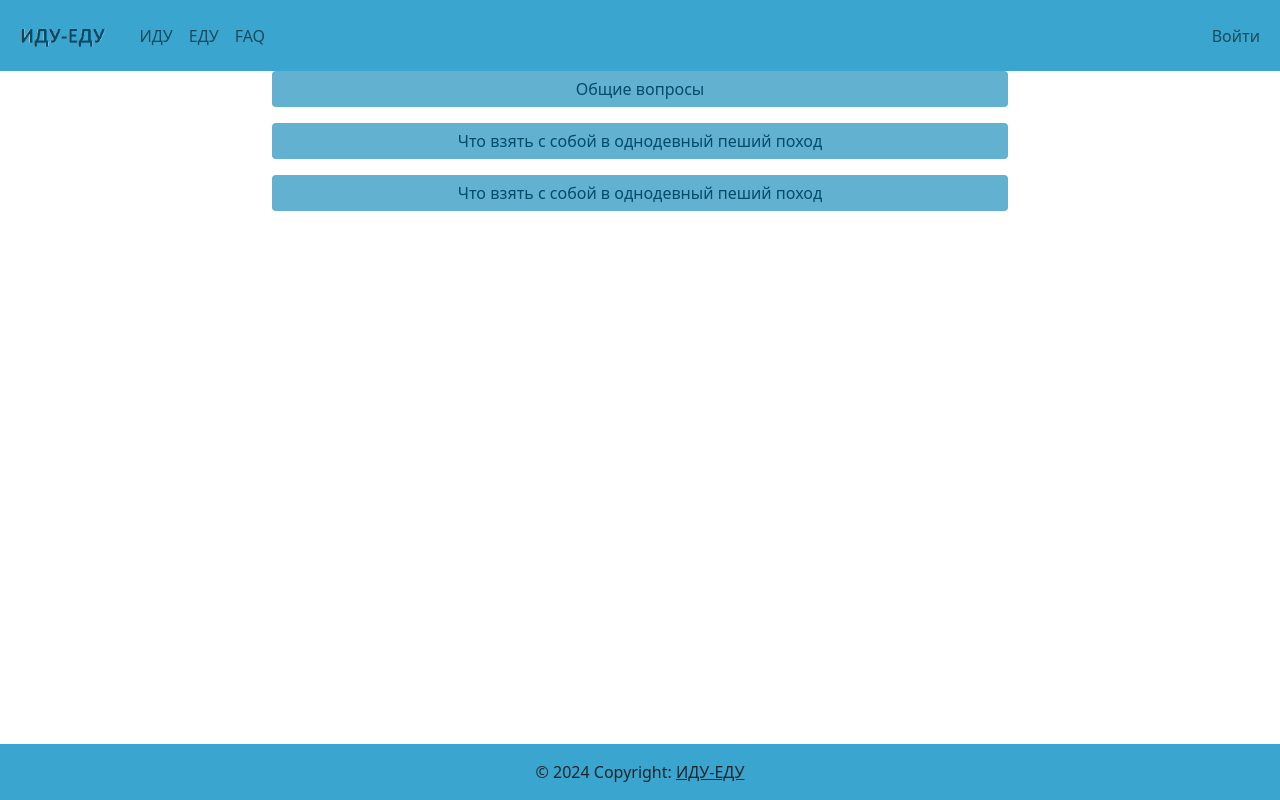
After one commit to SummertimeAndTheLivinIsEasy/python_demography, a Flask app: template templates/faq.html in a window 1280 px wide. The commit adds this page. Run offline with Flask 3, Linux system fonts and the light colour scheme; the template is opened without the code that fills it, so the values that code supplies are empty.

Commit message:
add css and html: base, index, content, faq

```diff
--- /dev/null
+++ b/demography.py
@@ -0,0 +1,45 @@
+from flask import Flask
+from flask import render_template
+
+
+# для хлебных крошек начало
+from flask_breadcrumbs import Breadcrumbs, register_breadcrumb
+from flask_menu import Menu
+# для хлебных крошек конец
+
+
+app = Flask(__name__)
+
+
+# для хлебных крошек начало
+menu = Menu()
+breadcrumbs = Breadcrumbs(init_menu=False)
+
+menu.init_app(app)
+breadcrumbs.init_app(app)
+
+Breadcrumbs(app=app)
+# для хлебных крошек конец
+
+
+@app.route('/')
+@app.route('/index')
+@register_breadcrumb(app, '.', 'Главная')
+def index():
+    return render_template('index.html', title='Главная')
+
+
+@app.route('/content')
+@register_breadcrumb(app, './content', 'Контент')
+def content():
+    return render_template('content.html', title='Список походов')
+
+
+@app.route('/faq')
+@register_breadcrumb(app, './faq', 'FAQ')
+def faq():
+    return render_template('faq.html', title='FAQ')
+
+
+if __name__ == '__main__':
+    app.run(debug=True)
--- a/main.py
+++ /dev/null
@@ -1,6 +0,0 @@
-from flask import Flask
-
-app = Flask(__name__)
-
-if __name__ == '__main__':
-    app.run(host='127.0.0.1', port=5000, debug=True)
--- /dev/null
+++ b/static/css/style.css
@@ -0,0 +1,24 @@
+.navbar-custom {
+    background-color: #3AA6D0;
+}
+.carousel-item img{
+    object-fit: cover;
+    vertical-align: middle;
+    border-style: none;
+    height: 60vh;
+}
+
+.btn-primary, .btn-primary:hover, .btn-primary:active, .btn-primary:focus, .btn-primary:active:after{
+    background-color: #62B1D0;
+    color: #024C68;
+    border: none;
+    box-shadow: none;
+    width: 100%;
+}
+
+
+
+
+.collapse{
+    color: #024C68;
+}
--- a/templates/base.html
+++ b/templates/base.html
@@ -1,10 +1,76 @@
 <!DOCTYPE html>
-<html lang="en">
+<html lang="ru">
 <head>
     <meta charset="UTF-8">
-    <title>Title</title>
+    <link type="image/png" sizes="32x32" rel="icon" href="../static/images/favicon_backpack.png">
+    <meta name="viewport" content="width=device-width, initial-scale=1">
+    <link href="https://cdn.jsdelivr.net/npm/bootstrap@5.0.1/dist/css/bootstrap.min.css" rel="stylesheet" integrity="sha384-+0n0xVW2eSR5OomGNYDnhzAbDsOXxcvSN1TPprVMTNDbiYZCxYbOOl7+AMvyTG2x" crossorigin="anonymous">
+     <link rel="stylesheet" href="../static/css/style.css">
+    {% if title %}
+      <title>{{ title }}</title>
+      {% else %}
+      <title>Иду-Еду</title>
+      {% endif %}
 </head>
 <body>
+<!--панель навигации начало-->
+<nav class="navbar navbar-expand-lg navbar-light navbar-custom">
+  <div class="container-fluid">
+    <a class="navbar-brand" href="/index">        <img
+          src="../static/images/logo.png"
+          height="45"
+          alt="ИДУ-ЕДУ"
+          loading="lazy"
+        /></a>
+    <button class="navbar-toggler" type="button" data-bs-toggle="collapse" data-bs-target="#navbarSupportedContent" aria-controls="navbarSupportedContent" aria-expanded="false" aria-label="Toggle navigation">
+      <span class="navbar-toggler-icon"></span>
+    </button>
+    <div class="collapse navbar-collapse" id="navbarSupportedContent">
+      <ul class="navbar-nav me-auto mb-2 mb-lg-0">
+        <li class="nav-item">
+          <a class="nav-link" href="/content">ИДУ</a>
+        </li>
+        <li class="nav-item">
+          <a class="nav-link" href="/content">ЕДУ</a>
+              </li>
+                  <li class="nav-item">
+          <a class="nav-link" href="/faq">FAQ</a>
+              </li>
+                </ul>
+          <ul class="navbar-nav ms-auto mb-2 mb-lg-0">
+         <li class="nav-item">
+          <a class="nav-link" href="#">Войти</a>
+        </li>
+      </ul>
+    </div>
+  </div>
+</nav>
+<!--панель навигации конец-->
 
+<!--хлебные крошки начало-->
+<div>
+{%- for breadcrumb in breadcrumbs -%}
+    <a href="{{ breadcrumb.url }}" style='color: #024C68; text-decoration: none; '><b>{{ breadcrumb.text }}</b></a>
+    {{ '/' if not loop.last }}
+{%- endfor -%}
+</div>
+<!--хлебные крошки конец-->
+
+    {% block content %}
+
+    {% endblock %}
+<!--футер начало-->
+<div class="fixed-bottom">
+<footer class="bg-body-tertiary text-center text-lg-start">
+  <!-- Copyright -->
+  <div class="text-center p-3" style="background-color: #3AA6D0;">
+    © 2024 Copyright:
+    <a class="text-body" href="/index">ИДУ-ЕДУ</a>
+  </div>
+  <!-- Copyright -->
+</footer>
+</div>
+<!--футер конец-->
+<script src="https://cdn.jsdelivr.net/npm/bootstrap@5.0.1/dist/js/bootstrap.bundle.min.js" integrity="sha384-gtEjrD/SeCtmISkJkNUaaKMoLD0//ElJ19smozuHV6z3Iehds+3Ulb9Bn9Plx0x4" crossorigin="anonymous"></script>
 </body>
 </html>
--- /dev/null
+++ b/templates/faq.html
@@ -0,0 +1,52 @@
+{% extends "base.html" %}
+
+{% block content %}
+<div class="container">
+  <div class="row">
+
+    <div class="col-lg-2 d-none d-md-block">
+    </div>
+
+    <div class="col-lg-8 col-md-6 col-ms-12">
+
+              <p>
+  <a class="btn btn-primary" data-bs-toggle="collapse" href="#collapse_common_issues" role="button" aria-expanded="false" aria-controls="collapseExample">
+    Общие вопросы
+  </a>
+</p>
+<div class="collapse" id="collapse_common_issues">
+  <div class="card card-body">
+    Некоторый заполнитель для компонента сворачивания. Эта панель по умолчанию скрыта, но открывается, когда пользователь активирует соответствующий триггер.
+  </div>
+</div>
+
+
+      <p>
+  <a class="btn btn-primary" data-bs-toggle="collapse" href="#collapse_what_take_for_hiking_1_day" role="button" aria-expanded="false" aria-controls="collapseExample">
+    Что взять с собой в однодевный пеший поход
+  </a>
+</p>
+<div class="collapse" id="collapse_what_take_for_hiking_1_day">
+  <div class="card card-body">
+    Некоторый заполнитель для компонента сворачивания. Эта панель по умолчанию скрыта, но открывается, когда пользователь активирует соответствующий триггер.
+  </div>
+</div>
+
+        <p>
+  <a class="btn btn-primary" data-bs-toggle="collapse" href="#collapse_what_take_for_riding_on_bike_1_day" role="button" aria-expanded="false" aria-controls="collapseExample">
+    Что взять с собой в однодевный пеший поход
+  </a>
+</p>
+<div class="collapse" id="collapse_what_take_for_riding_on_bike_1_day">
+  <div class="card card-body">
+    Некоторый заполнитель для компонента сворачивания. Эта панель по умолчанию скрыта, но открывается, когда пользователь активирует соответствующий триггер.
+  </div>
+</div>
+
+
+
+    <div class="col-lg-2 d-none d-md-block">
+    </div>
+  </div>
+</div>
+{% endblock %}
```
Also changed, not shown: templates/content.html (added, +7 -0 lines), templates/index.html (added, +28 -0 lines), static/images/favicon_backpack.png (added), static/images/gryada.jpg (added), static/images/logo.png (added), static/images/sestroreck.jpg (added), static/images/wild.jpg (added).
